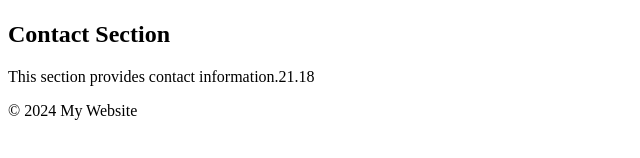
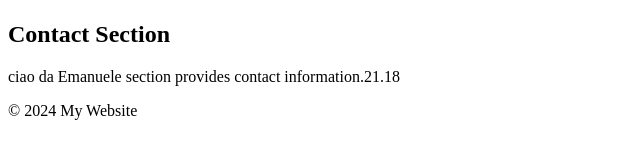
Before and after one commit to manuderamo-04/flusso_remoto, a plain HTML site: page index.html in a window 1280 px wide. Shown: the part 302-460 px from the top of the page, without its empty margins (0-640 px from the left). Drawn offline with Linux system fonts and the light colour scheme.

Commit message:
ciao da emanuele

```diff
--- a/index.html
+++ b/index.html
@@ -26,7 +26,7 @@
         </section>
         <section id="contact">
             <h2>Contact Section</h2>
-            <p>This section provides contact information.21.18</p>
+            <p>ciao da Emanuele section provides contact information.21.18</p>
         </section>
     </main>
     <footer>
```
